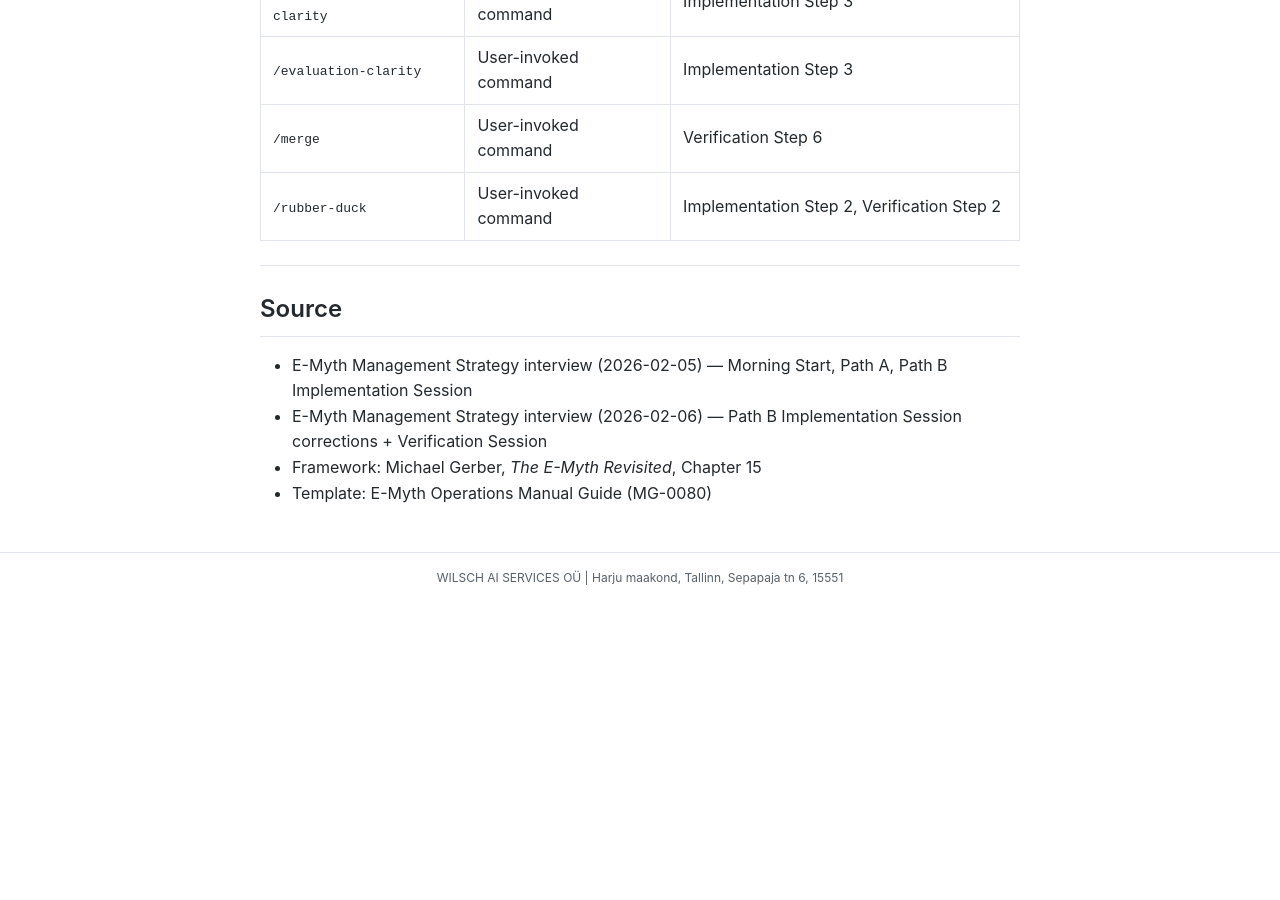
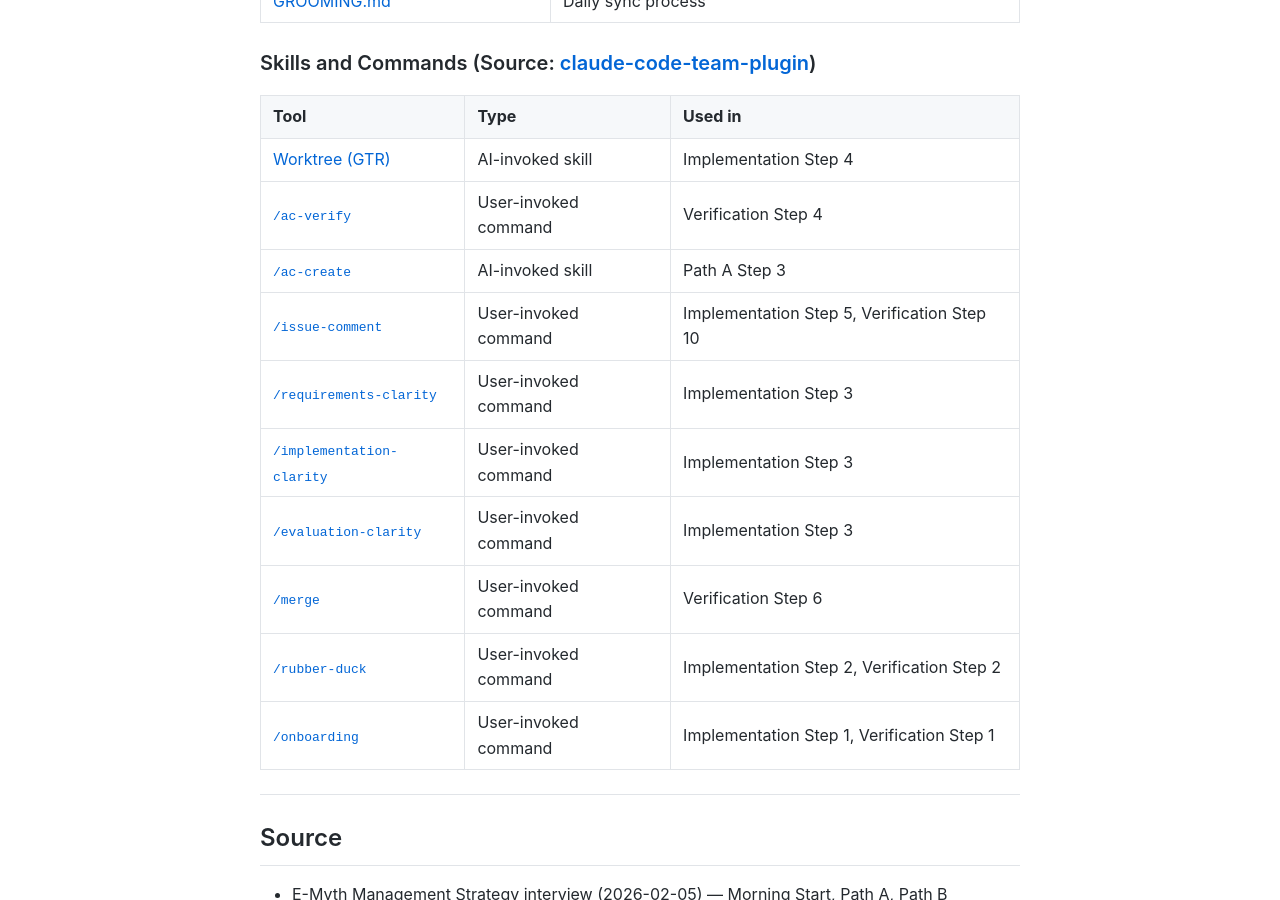
Before and after one commit to MariusWilsch/public-wilsch-ai-pages, a Jekyll site: the page built from global/developer-operations-manual-wilsch-ai-services.md, in a window 1280 px wide and 900 px high, scrolled down 16408 px. Built offline with Jekyll 4.4.1, drawn with Linux system fonts in a browser that asks for light colours; our own code applies the rules of GitHub Pages for plain Markdown files; before the commit the page ends 17010 px from its top, so only the background shows below that; some of the changed text lies outside the part shown.

Commit message:
Sync from hippocampus 2026-02-06

````diff
--- a/global/developer-operations-manual-wilsch-ai-services.md
+++ b/global/developer-operations-manual-wilsch-ai-services.md
@@ -99,6 +99,7 @@ For now, reference:
 ```
 /onboarding → select spec-design issue
 ```
+[`/onboarding` source](https://github.com/MariusWilsch/claude-code-team-plugin/blob/main/plugins/claude-code-team-plugin/commands/onboarding.md)
 AI loads issue context. You see: What, Why, Notes.
 
 ---
@@ -118,6 +120,7 @@ AI loads issue context. You see: What, Why, Notes.
 ```
 /ac-create (when Confidence ✓)
 ```
+[`/ac-create` source](https://github.com/MariusWilsch/claude-code-team-plugin/blob/main/plugins/claude-code-team-plugin/skills/ac-create/SKILL.md)
 
 **Two concepts:**
 
@@ -197,6 +200,7 @@ Reference: [Three-Session Model](https://mariuswilsch.github.io/public-wilsch-ai
 ```
 /onboarding → select spec-implement issue
 ```
+[`/onboarding` source](https://github.com/MariusWilsch/claude-code-team-plugin/blob/main/plugins/claude-code-team-plugin/commands/onboarding.md)
 
 **What AI loads:**
 - Issue body (What, Why, Notes)
@@ -260,9 +265,9 @@ Reference: [Three-Session Model](https://mariuswilsch.github.io/public-wilsch-ai
 
 | Phase | Command | Question |
 |-------|---------|----------|
-| **Requirements-Clarity** | `/requirements-clarity` | "Is the WHAT clear?" |
-| **Implementation-Clarity** | `/implementation-clarity` | "Is the HOW clear?" |
-| **Evaluation-Clarity** | `/evaluation-clarity` | "How do we VERIFY?" |
+| **Requirements-Clarity** | [`/requirements-clarity`](https://github.com/MariusWilsch/claude-code-team-plugin/blob/main/plugins/claude-code-team-plugin/commands/requirements-clarity.md) | "Is the WHAT clear?" |
+| **Implementation-Clarity** | [`/implementation-clarity`](https://github.com/MariusWilsch/claude-code-team-plugin/blob/main/plugins/claude-code-team-plugin/commands/implementation-clarity.md) | "Is the HOW clear?" |
+| **Evaluation-Clarity** | [`/evaluation-clarity`](https://github.com/MariusWilsch/claude-code-team-plugin/blob/main/plugins/claude-code-team-plugin/commands/evaluation-clarity.md) | "How do we VERIFY?" |
 
 **Skills vs Commands — important distinction:**
 
@@ -370,6 +376,7 @@ After Task Complete, leave an actionable note on the issue. The [issue-comment c
 ```
 /onboarding → select same spec-implement issue
 ```
+[`/onboarding` source](https://github.com/MariusWilsch/claude-code-team-plugin/blob/main/plugins/claude-code-team-plugin/commands/onboarding.md)
 
 Same as Implementation Session. AI loads all context sources (DoD, ACs, verification.jsonl, comments, issue body) and suggests next step.
 
@@ -409,6 +417,7 @@ git fetch origin staging && git rebase origin/staging
 ```
 /ac-verify
 ```
+[`/ac-verify` source](https://github.com/MariusWilsch/claude-code-team-plugin/blob/main/plugins/claude-code-team-plugin/commands/ac-verify.md)
 
 The core of the Verify Session. AC Verify is **behavioral testing against the spec** — not a code review.
 
@@ -625,14 +636,16 @@ If approved → merge to production. Marius is the final gatekeeper.
 
 | Tool | Type | Used in |
 |------|------|---------|
-| [Worktree (GTR)](https://github.com/coderabbitai/git-worktree-runner) | AI-invoked skill | Implementation Step 4 |
-| `/ac-verify` | User-invoked command | Verification Step 4 |
-| `/issue-comment` | User-invoked command | Implementation Step 5, Verification Step 10 |
-| `/requirements-clarity` | User-invoked command | Implementation Step 3 |
-| `/implementation-clarity` | User-invoked command | Implementation Step 3 |
-| `/evaluation-clarity` | User-invoked command | Implementation Step 3 |
-| `/merge` | User-invoked command | Verification Step 6 |
-| `/rubber-duck` | User-invoked command | Implementation Step 2, Verification Step 2 |
+| [Worktree (GTR)](https://github.com/MariusWilsch/claude-code-team-plugin/blob/main/plugins/claude-code-team-plugin/skills/worktree/SKILL.md) | AI-invoked skill | Implementation Step 4 |
+| [`/ac-verify`](https://github.com/MariusWilsch/claude-code-team-plugin/blob/main/plugins/claude-code-team-plugin/commands/ac-verify.md) | User-invoked command | Verification Step 4 |
+| [`/ac-create`](https://github.com/MariusWilsch/claude-code-team-plugin/blob/main/plugins/claude-code-team-plugin/skills/ac-create/SKILL.md) | AI-invoked skill | Path A Step 3 |
+| [`/issue-comment`](https://github.com/MariusWilsch/claude-code-team-plugin/blob/main/plugins/claude-code-team-plugin/commands/issue-comment.md) | User-invoked command | Implementation Step 5, Verification Step 10 |
+| [`/requirements-clarity`](https://github.com/MariusWilsch/claude-code-team-plugin/blob/main/plugins/claude-code-team-plugin/commands/requirements-clarity.md) | User-invoked command | Implementation Step 3 |
+| [`/implementation-clarity`](https://github.com/MariusWilsch/claude-code-team-plugin/blob/main/plugins/claude-code-team-plugin/commands/implementation-clarity.md) | User-invoked command | Implementation Step 3 |
+| [`/evaluation-clarity`](https://github.com/MariusWilsch/claude-code-team-plugin/blob/main/plugins/claude-code-team-plugin/commands/evaluation-clarity.md) | User-invoked command | Implementation Step 3 |
+| [`/merge`](https://github.com/MariusWilsch/claude-code-team-plugin/blob/main/plugins/claude-code-team-plugin/commands/merge.md) | User-invoked command | Verification Step 6 |
+| [`/rubber-duck`](https://github.com/MariusWilsch/claude-code-team-plugin/blob/main/plugins/claude-code-team-plugin/commands/rubber-duck.md) | User-invoked command | Implementation Step 2, Verification Step 2 |
+| [`/onboarding`](https://github.com/MariusWilsch/claude-code-team-plugin/blob/main/plugins/claude-code-team-plugin/commands/onboarding.md) | User-invoked command | Implementation Step 1, Verification Step 1 |
 
 ---
 
````
Also changed, not shown: other parts of global/developer-operations-manual-wilsch-ai-services.md (+7 -1 lines).
